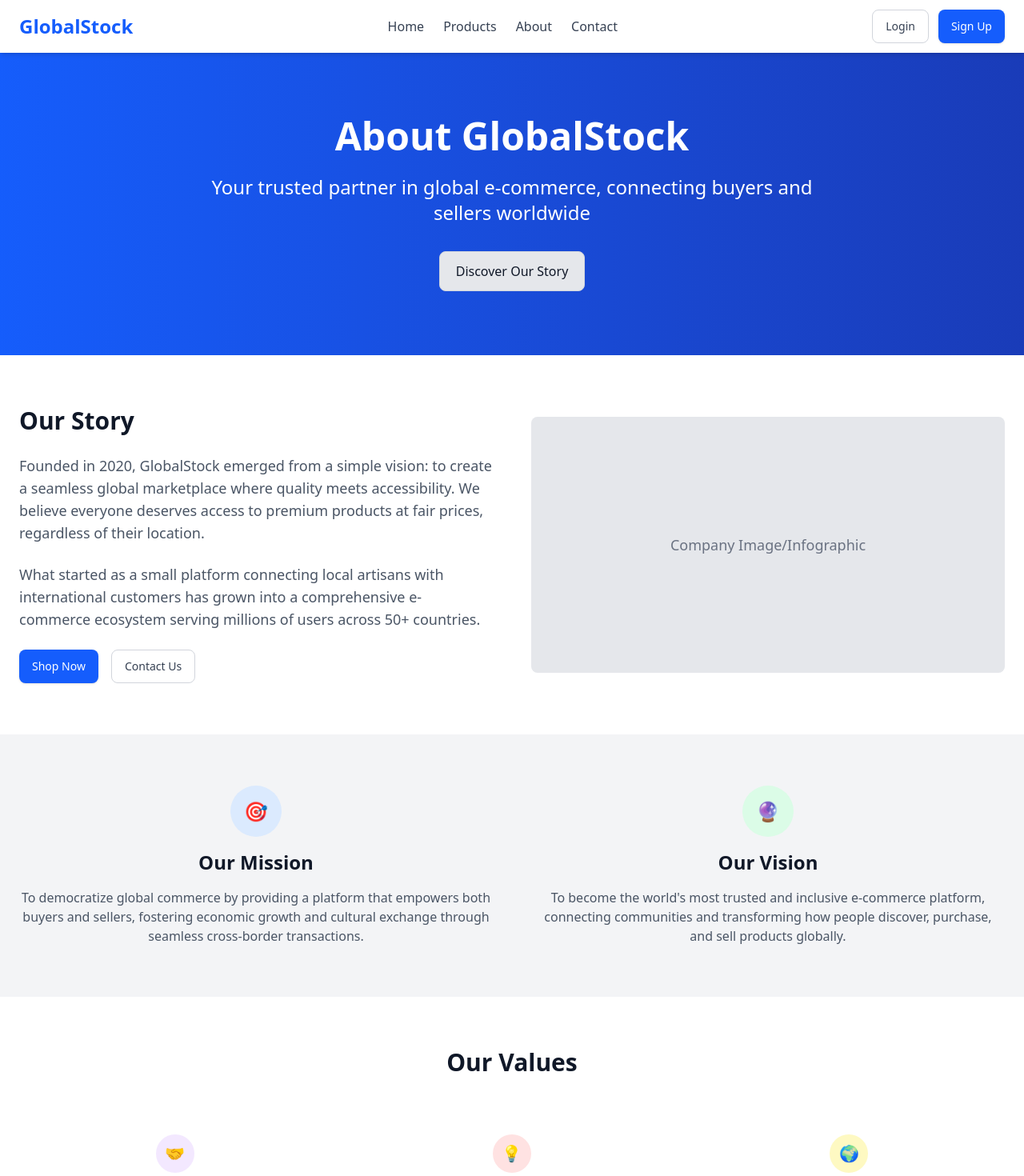
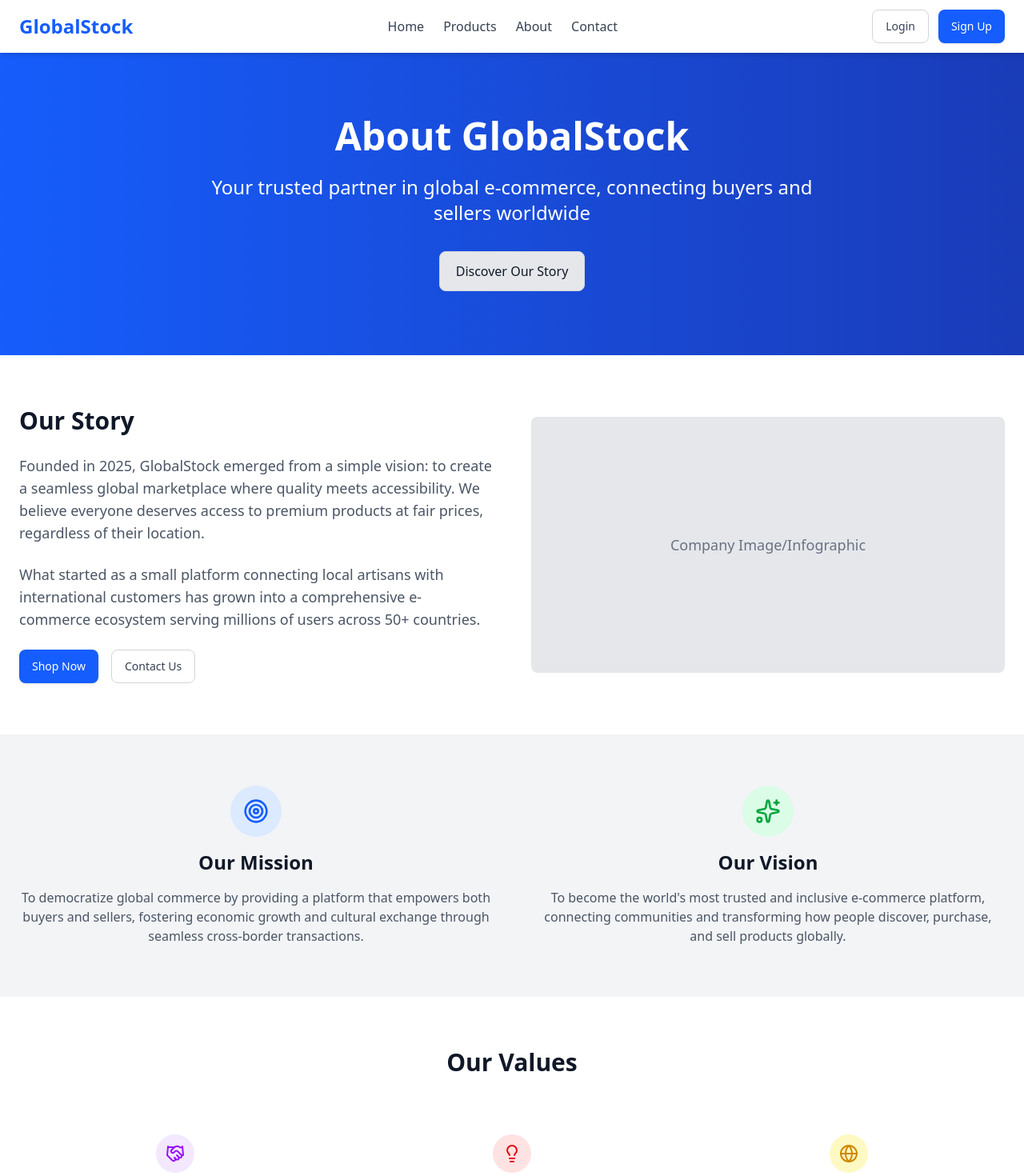
Before and after one commit to Chandima0406/GlobalStock, a React (Vite) app in the folder frontend/: page /about in a window 1280 px wide. Shown: the top 1470 px of the page at 80% size. Built offline with nearby package versions, Linux system fonts and the light colour scheme.

Commit message:
update About page

```diff
--- a/frontend/package.json
+++ b/frontend/package.json
@@ -11,6 +11,7 @@
   },
   "dependencies": {
     "@tailwindcss/vite": "^4.1.16",
+    "lucide-react": "^0.548.0",
     "react": "^19.1.1",
     "react-dom": "^19.1.1",
     "react-router-dom": "^7.9.4",
--- a/frontend/src/pages/Static/About.jsx
+++ b/frontend/src/pages/Static/About.jsx
@@ -3,6 +3,7 @@ import { Link } from "react-router-dom";
 import { Button } from "@/components/ui/Button";
 import Header from "@/components/layout/Header/Header";
 import Footer from "@/components/layout/Footer/Footer";
+import { Target, Sparkles, Handshake, Lightbulb, Globe } from "lucide-react";
 
 export default function About() {
   return (
@@ -36,7 +37,7 @@ export default function About() {
               <div>
                 <h2 className="text-3xl font-bold text-gray-900 mb-6">Our Story</h2>
                 <p className="text-lg text-gray-600 mb-6">
-                  Founded in 2020, GlobalStock emerged from a simple vision: to create a seamless
+                  Founded in 2025, GlobalStock emerged from a simple vision: to create a seamless
                   global marketplace where quality meets accessibility. We believe everyone deserves
                   access to premium products at fair prices, regardless of their location.
                 </p>
@@ -65,7 +66,7 @@ export default function About() {
             <div className="grid grid-cols-1 md:grid-cols-2 gap-12">
               <div className="text-center">
                 <div className="bg-blue-100 w-16 h-16 rounded-full flex items-center justify-center mx-auto mb-4">
-                  <span className="text-2xl">🎯</span>
+                  <Target className="w-8 h-8 text-blue-600" />
                 </div>
                 <h3 className="text-2xl font-bold text-gray-900 mb-4">Our Mission</h3>
                 <p className="text-gray-600">
@@ -76,7 +77,7 @@ export default function About() {
               </div>
               <div className="text-center">
                 <div className="bg-green-100 w-16 h-16 rounded-full flex items-center justify-center mx-auto mb-4">
-                  <span className="text-2xl">🔮</span>
+                  <Sparkles className="w-8 h-8 text-green-600" />
                 </div>
                 <h3 className="text-2xl font-bold text-gray-900 mb-4">Our Vision</h3>
                 <p className="text-gray-600">
@@ -96,7 +97,7 @@ export default function About() {
             <div className="grid grid-cols-1 md:grid-cols-3 gap-8">
               <div className="text-center p-6 rounded-lg hover:shadow-lg transition-shadow">
                 <div className="bg-purple-100 w-12 h-12 rounded-full flex items-center justify-center mx-auto mb-4">
-                  <span className="text-xl">🤝</span>
+                  <Handshake className="w-6 h-6 text-purple-600" />
                 </div>
                 <h3 className="text-xl font-semibold text-gray-900 mb-3">Trust & Transparency</h3>
                 <p className="text-gray-600">
@@ -106,7 +107,7 @@ export default function About() {
               </div>
               <div className="text-center p-6 rounded-lg hover:shadow-lg transition-shadow">
                 <div className="bg-red-100 w-12 h-12 rounded-full flex items-center justify-center mx-auto mb-4">
-                  <span className="text-xl">💡</span>
+                  <Lightbulb className="w-6 h-6 text-red-600" />
                 </div>
                 <h3 className="text-xl font-semibold text-gray-900 mb-3">Innovation</h3>
                 <p className="text-gray-600">
@@ -116,7 +117,7 @@ export default function About() {
               </div>
               <div className="text-center p-6 rounded-lg hover:shadow-lg transition-shadow">
                 <div className="bg-yellow-100 w-12 h-12 rounded-full flex items-center justify-center mx-auto mb-4">
-                  <span className="text-xl">🌍</span>
+                  <Globe className="w-6 h-6 text-yellow-600" />
                 </div>
                 <h3 className="text-xl font-semibold text-gray-900 mb-3">Global Community</h3>
                 <p className="text-gray-600">
```
Also changed, not shown: 1 other file (tests, documents, lock files or other folders).
